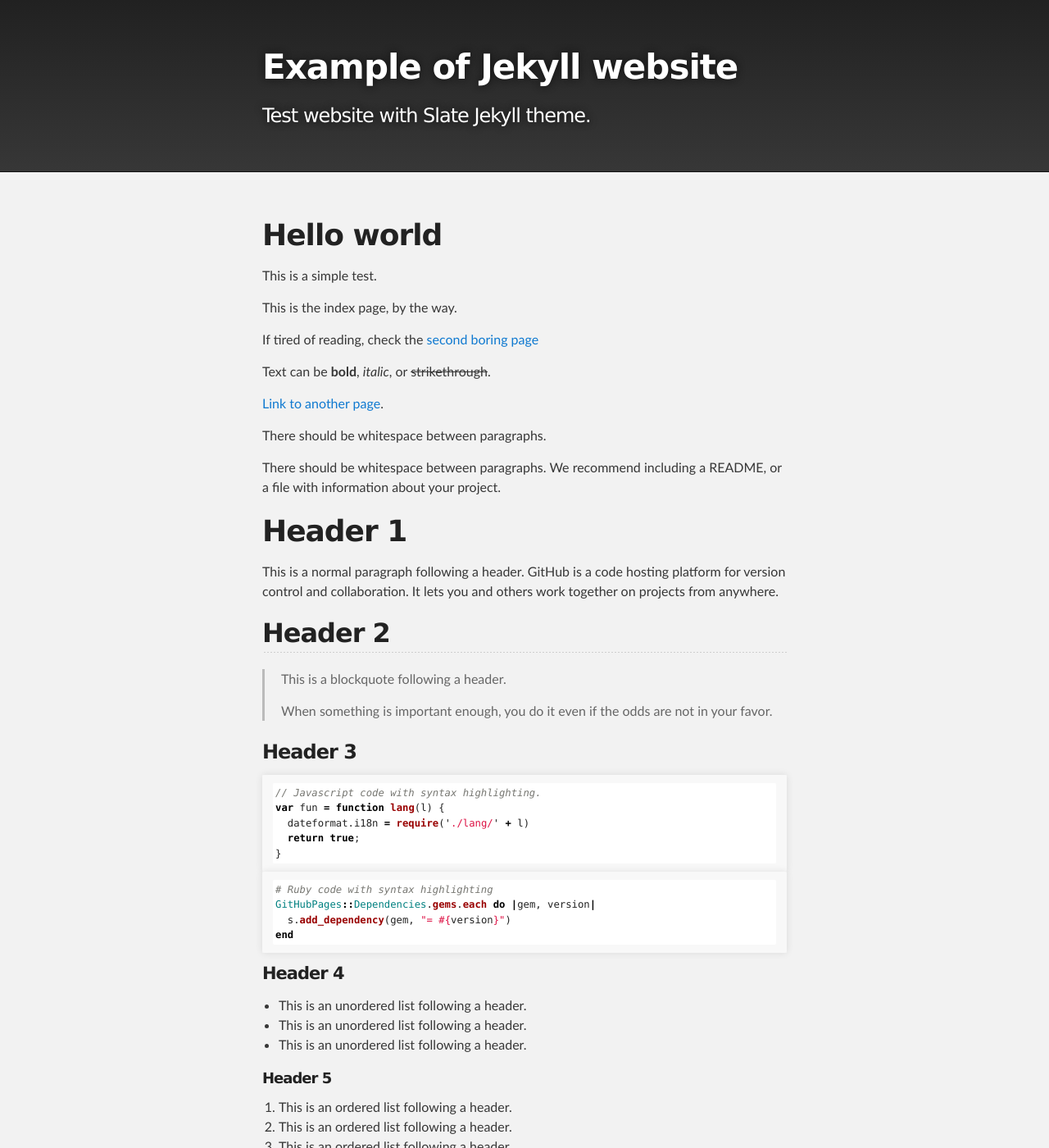
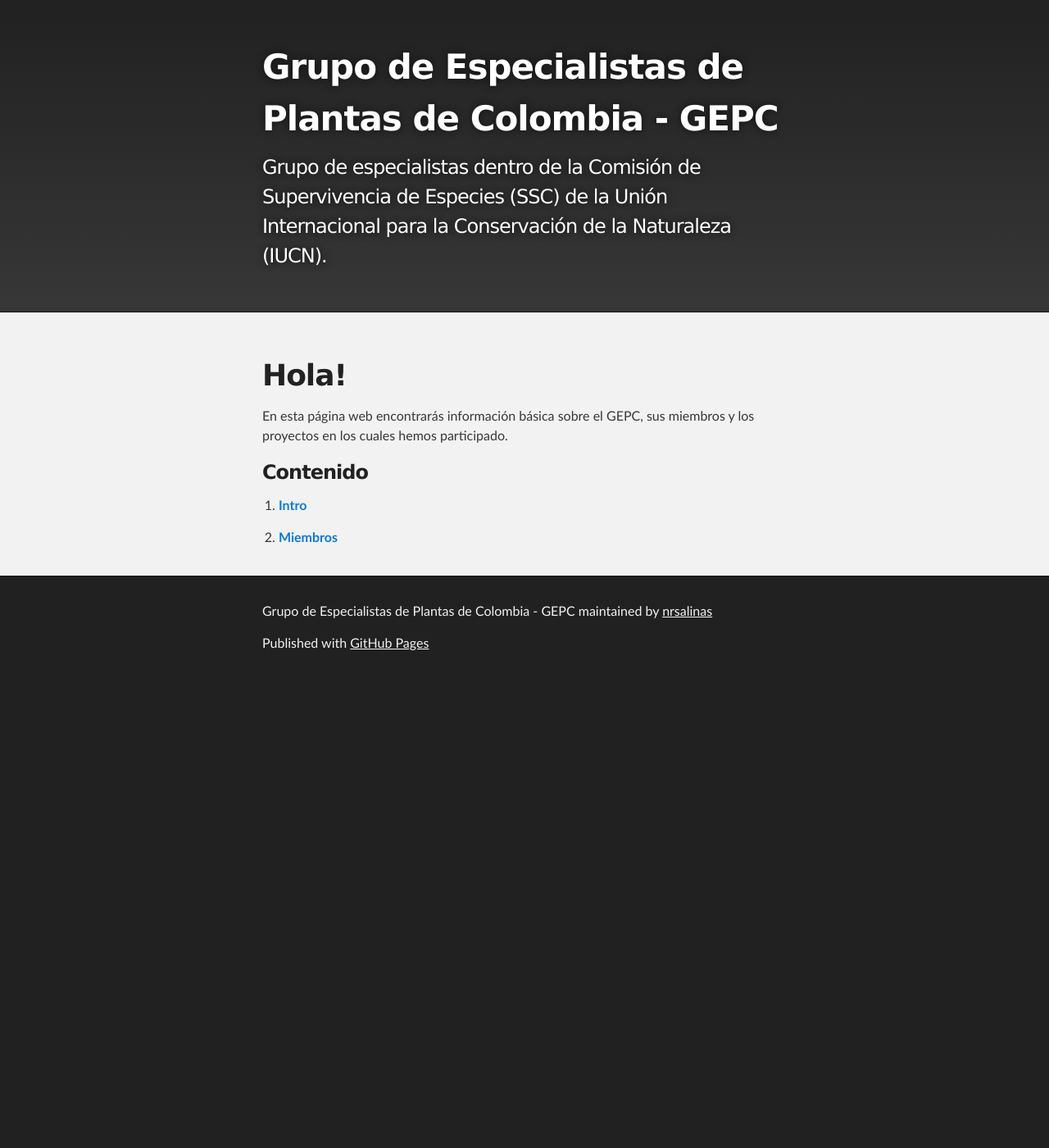
Before and after one commit to nrsalinas/website_simple, a Jekyll site: the page built from index.md, in a window 1280 px wide and 1400 px high. Shown: the whole window at 82% size. Built offline with Jekyll 4.4.1, drawn with Linux system fonts in a browser that asks for light colours; our own code applies the rules of GitHub Pages for plain Markdown files; some of the changed text lies outside the part shown.

Commit message:
A couple of new pages.

````diff
--- a/_config.yml
+++ b/_config.yml
@@ -1,12 +1,12 @@
-title: Example of Jekyll website
+title: Grupo de Especialistas de Plantas de Colombia - GEPC
 email: nrsalinas@gmail.com
-description: Test website with Slate Jekyll theme.
+description: Grupo de especialistas dentro de la Comisión de Supervivencia de Especies (SSC) de la Unión Internacional para la Conservación de la Naturaleza (IUCN).
 show_downloads: false
 google_analytics:
 #baseurl: "" # the subpath of your site, e.g. /blog
 url: https://nrsalinas.github.io/website_simple/ # the base hostname & protocol for your site, e.g. http://example.com
 markdown: kramdown
-twitter_username: mytwetter
+#twitter_username: mytwetter
 github_username:  nrsalinas
 
 # Build settings
--- a/index.md
+++ b/index.md
@@ -2,130 +2,23 @@
 layout: default
 ---
 
-# Hello world
+# Hola!
 
-This is a simple test.
+En esta página web encontrarás información básica sobre el GEPC, sus miembros y
+los proyectos en los cuales hemos participado.
 
-This is the index page, by the way.
+### Contenido
 
-If tired of reading, check the [second boring page](./second.html)
+1. [**Intro**](./intro.html)
 
-Text can be **bold**, _italic_, or ~~strikethrough~~.
+2. [**Miembros**](./miembros.html)
 
-[Link to another page](./another-page.html).
+[//]: # ([Publicaciones](./publicaciones.html))
 
-There should be whitespace between paragraphs.
+[//]: # ([Documentación](./docs.html))
 
-There should be whitespace between paragraphs. We recommend including a README, or a file with information about your project.
+[//]: # ([Especies en evaluación/revisión](./especies.html))
 
-# Header 1
+[//]: # ([Código](./codigo.html))
 
-This is a normal paragraph following a header. GitHub is a code hosting platform for version control and collaboration. It lets you and others work together on projects from anywhere.
-
-## Header 2
-
-> This is a blockquote following a header.
->
-> When something is important enough, you do it even if the odds are not in your favor.
-
-### Header 3
-
-```js
-// Javascript code with syntax highlighting.
-var fun = function lang(l) {
-  dateformat.i18n = require('./lang/' + l)
-  return true;
-}
-```
-
-```ruby
-# Ruby code with syntax highlighting
-GitHubPages::Dependencies.gems.each do |gem, version|
-  s.add_dependency(gem, "= #{version}")
-end
-```
-
-#### Header 4
-
-*   This is an unordered list following a header.
-*   This is an unordered list following a header.
-*   This is an unordered list following a header.
-
-##### Header 5
-
-1.  This is an ordered list following a header.
-2.  This is an ordered list following a header.
-3.  This is an ordered list following a header.
-
-###### Header 6
-
-| head1        | head two          | three |
-|:-------------|:------------------|:------|
-| ok           | good swedish fish | nice  |
-| out of stock | good and plenty   | nice  |
-| ok           | good `oreos`      | hmm   |
-| ok           | good `zoute` drop | yumm  |
-
-### There's a horizontal rule below this.
-
-* * *
-
-### Here is an unordered list:
-
-*   Item foo
-*   Item bar
-*   Item baz
-*   Item zip
-
-### And an ordered list:
-
-1.  Item one
-1.  Item two
-1.  Item three
-1.  Item four
-
-### And a nested list:
-
-- level 1 item
-  - level 2 item
-  - level 2 item
-    - level 3 item
-    - level 3 item
-- level 1 item
-  - level 2 item
-  - level 2 item
-  - level 2 item
-- level 1 item
-  - level 2 item
-  - level 2 item
-- level 1 item
-
-### Small image
-
-![Octocat](https://github.githubassets.com/images/icons/emoji/octocat.png)
-
-### Large image
-
-![Branching](https://guides.github.com/activities/hello-world/branching.png)
-
-
-### Definition lists can be used with HTML syntax.
-
-<dl>
-<dt>Name</dt>
-<dd>Godzilla</dd>
-<dt>Born</dt>
-<dd>1952</dd>
-<dt>Birthplace</dt>
-<dd>Japan</dd>
-<dt>Color</dt>
-<dd>Green</dd>
-</dl>
-
-```
-Long, single-line code blocks should not wrap. They should horizontally scroll if they are too long. This line should be long enough to demonstrate this.
-```
-
-```
-The final element.
-```
+[//]: # ([Contacto](./contacto.html))
````
Also changed, not shown: intro.md (added, +29 -0 lines), miembros.md (added, +53 -0 lines), README.md (deleted).
